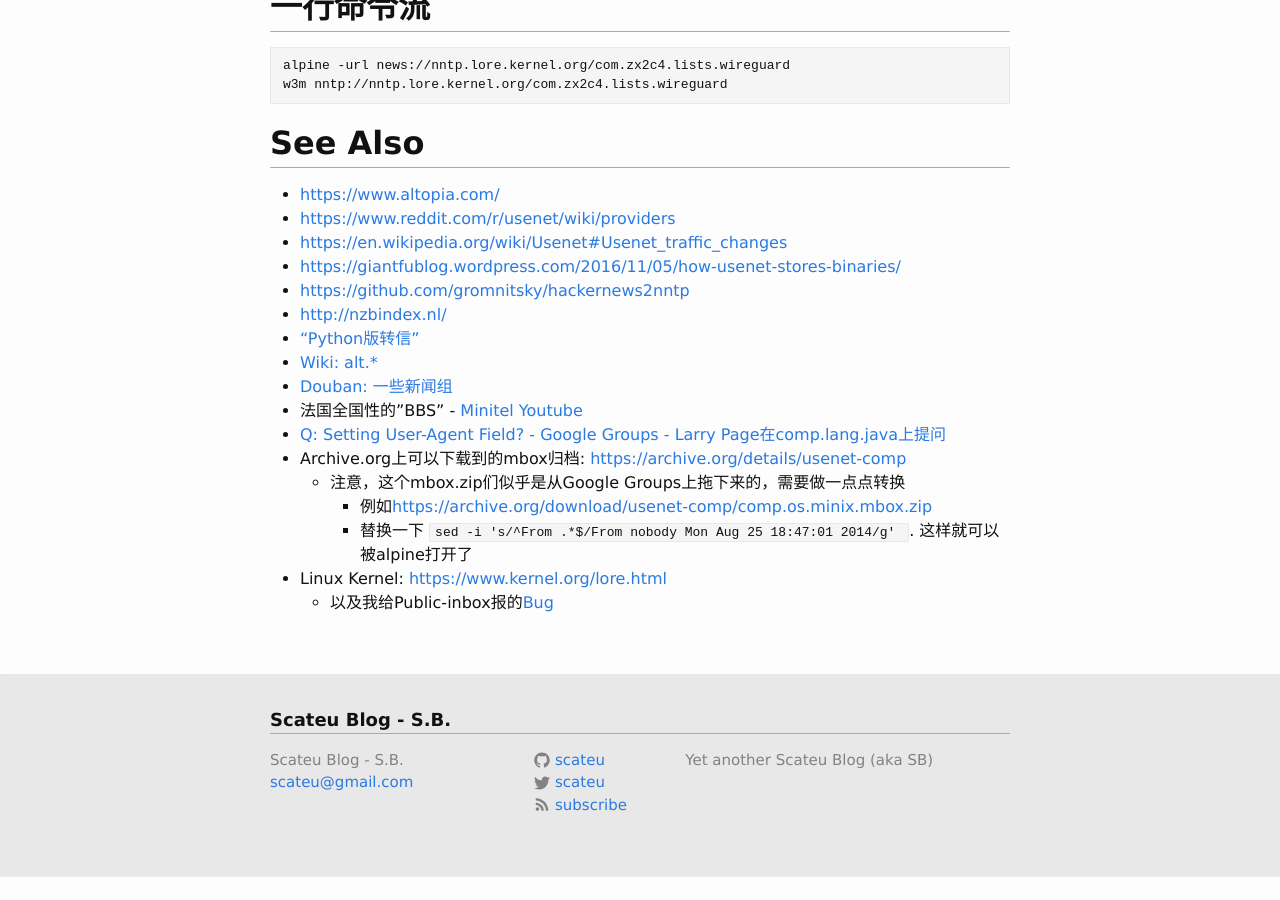
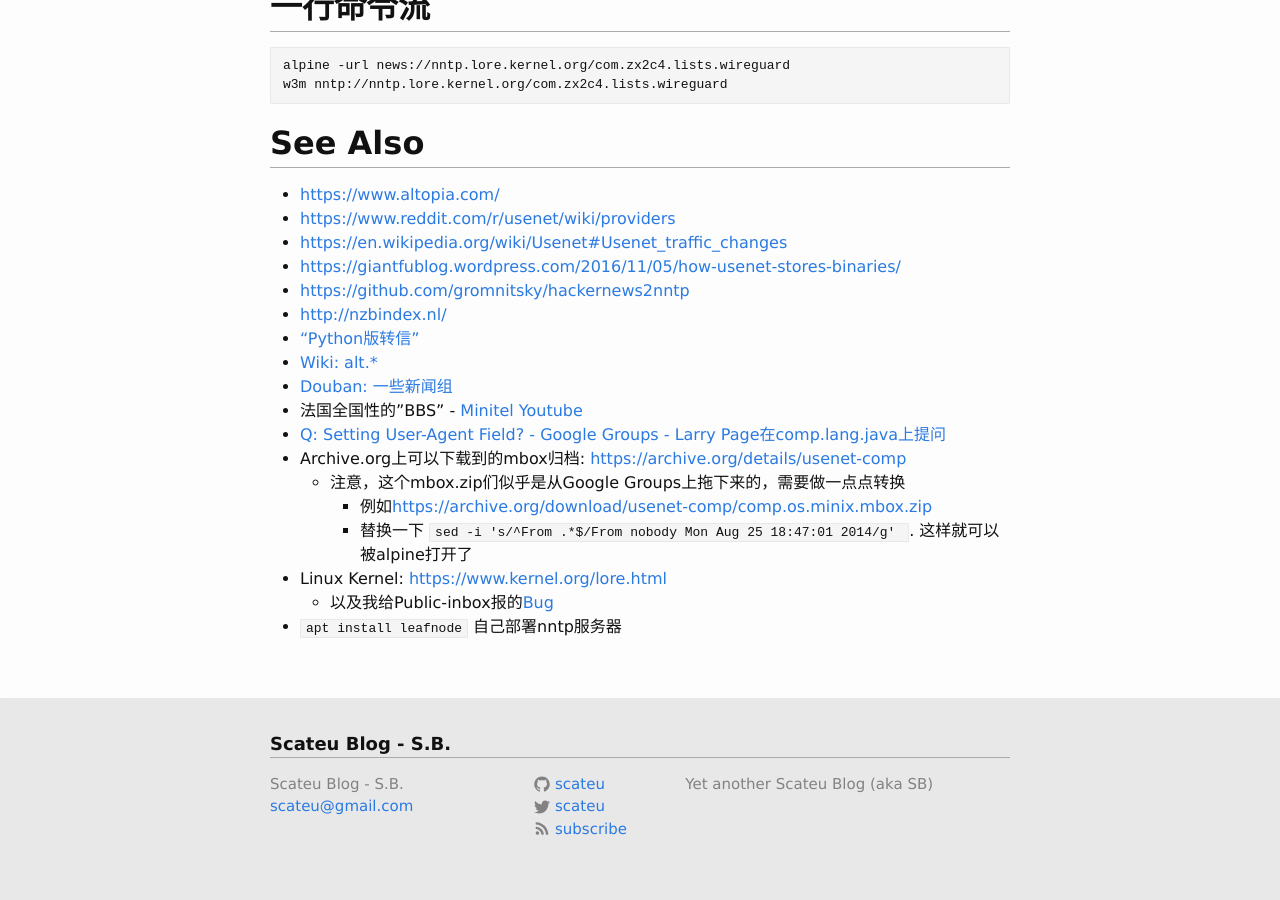
Before and after one commit to scateu/scateu.github.io, a Jekyll site: the page built from _posts/2018-01-05-nntp.md, in a window 1280 px wide and 900 px high, scrolled down 2965 px. Built offline with Jekyll 4.4.1, drawn with Linux system fonts in a browser that asks for light colours; nearby versions of some CDN libraries; comment, search, counter and statistics services are not loaded; before the commit the page ends 3841 px from its top, so only the background shows below that.

Commit message:
2019年 1月16日 星期三 15时45分34秒 CST

```diff
--- a/_posts/2018-01-05-nntp.md
+++ b/_posts/2018-01-05-nntp.md
@@ -158,3 +158,4 @@
      - 替换一下 `sed -i 's/^From .*$/From nobody Mon Aug 25 18:47:01 2014/g' `. 这样就可以被alpine打开了
  - Linux Kernel: <https://www.kernel.org/lore.html>
    - 以及我给Public-inbox报的[Bug](https://public-inbox.org/meta/alpine.DEB.2.21.99.1901161043430.29788@la.scateu.me/T/#t)
+ - `apt install leafnode` 自己部署nntp服务器
```
